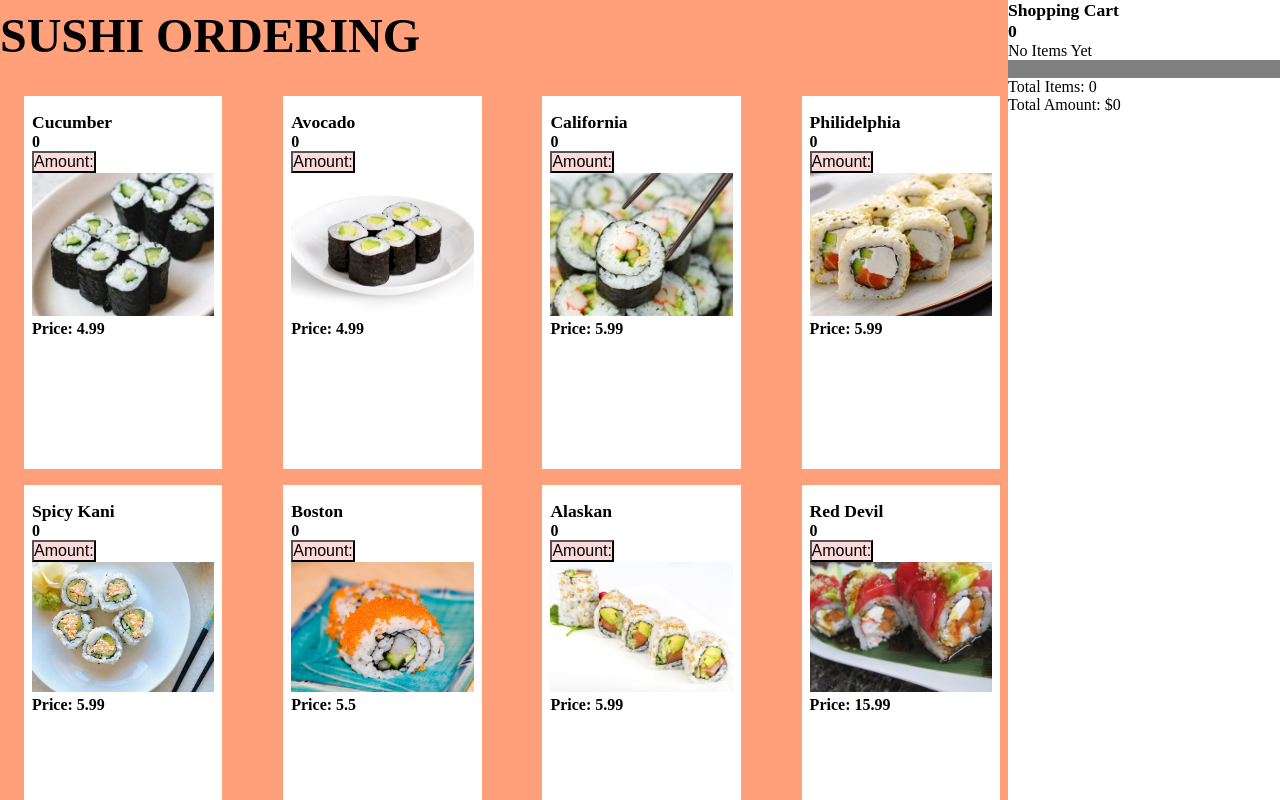
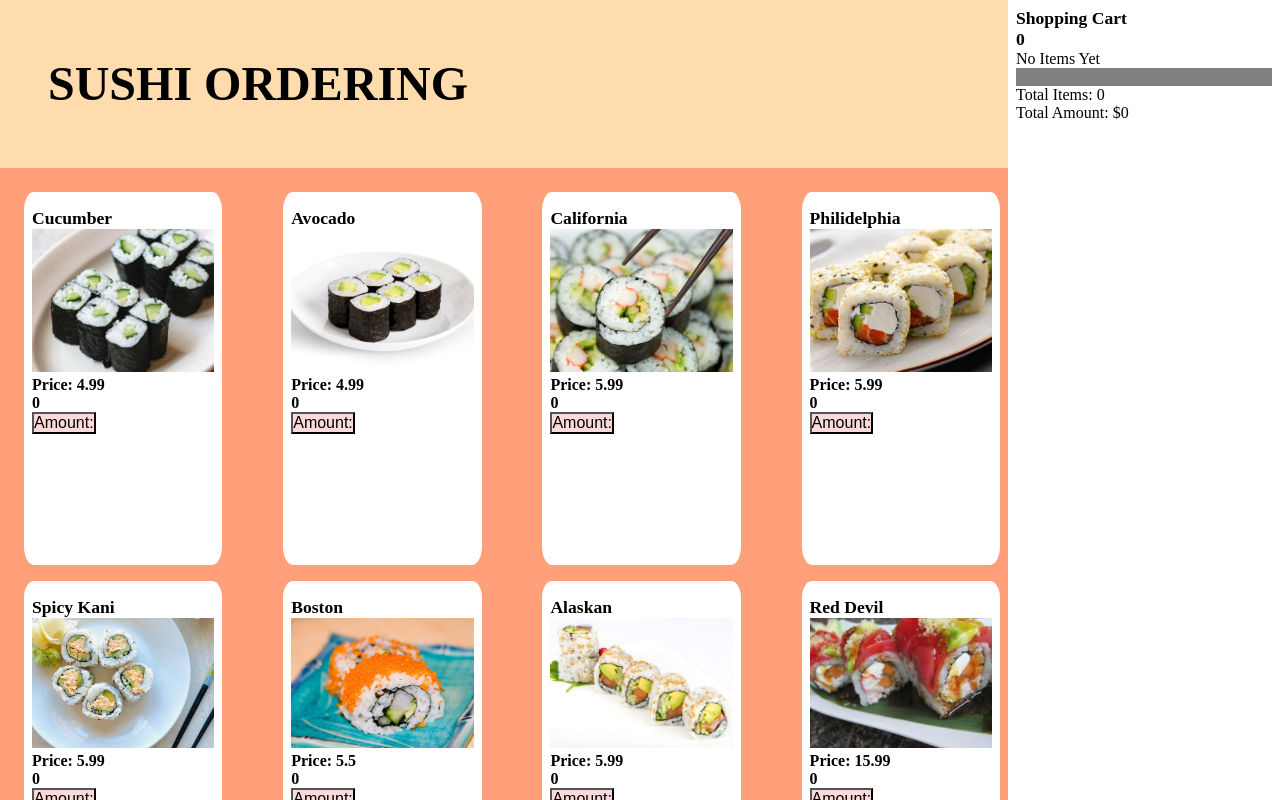
Before and after one commit to staten-island-tech/vue-reactivity-INAFF25252, a Vue app in the folder project1/: page / in a window 1280 px wide. Shown: the top 800 px of the page. Built offline with nearby package versions, Linux system fonts and the light colour scheme.

Commit message:
qwfdq1fqew

```diff
--- a/project1/src/App.vue
+++ b/project1/src/App.vue
@@ -5,9 +5,7 @@ import { RouterLink, RouterView } from 'vue-router'
 
 <template>
   <header>
-    <div class="wrapper">
     <h1>SUSHI ORDERING</h1>
-    </div>
   </header>
 
   <RouterView />
@@ -15,28 +13,17 @@ import { RouterLink, RouterView } from 'vue-router'
 
 <style scoped>
 header {
+  padding: 3rem;
   line-height: 1.5;
   max-height: 100vh;
+  text-align: center;
+  background-color: rgb(255, 220, 174);
 }
-
-.logo {
-  display: block;
-  margin: 0 auto 2rem;
-}
-
 nav {
   width: 100%;
   font-size: 12px;
   text-align: center;
   margin-top: 2rem;
-}
-
-nav a.router-link-exact-active {
-  color: var(--color-text);
-}
-
-nav a.router-link-exact-active:hover {
-  background-color: transparent;
 }
 
 nav a {
@@ -59,12 +46,6 @@ nav a:first-of-type {
   .logo {
     margin: 0 2rem 0 0;
   }
-
-  header .wrapper {
-    flex-wrap: wrap;
-    text-align: center;
-  }
-
 }
 h1{
   font-size:3rem;
--- a/project1/src/components/CartComp.vue
+++ b/project1/src/components/CartComp.vue
@@ -40,6 +40,7 @@ function findTotal(array, size){
     width:17rem;
     height: 100%;
     background-color: white;
+    padding:.5rem;
 }
 
 .space{
--- a/project1/src/components/IngredientsSushi.vue
+++ b/project1/src/components/IngredientsSushi.vue
@@ -1,10 +1,10 @@
 <template>
     <div class="card">
         <h2>{{ Destination.name}}</h2>
-        <h3>{{ clicked }}</h3>
-        <button @click="addCart(Destination)" >Amount: {{ store.clicked }}</button>
         <img :src="Destination.img" alt="">
          <h3>Price: {{ Destination.price }}</h3>
+         <h3>{{ clicked }}</h3>
+         <button @click="addCart(Destination)" >Amount: {{ store.clicked }}</button>
     </div>
 </template>
 
@@ -41,6 +41,7 @@ img{
     padding-right: .5rem;
     padding-left: .5rem;
     background-color: white;
+    border-radius:5%;
 }
 
 button{
--- a/project1/src/router/index.js
+++ b/project1/src/router/index.js
@@ -8,14 +8,6 @@ const router = createRouter({
       path: '/',
       name: 'home',
       component: HomeView
-    },
-    {
-      path: '/about',
-      name: 'about',
-      // route level code-splitting
-      // this generates a separate chunk (About.[hash].js) for this route
-      // which is lazy-loaded when the route is visited.
-      component: () => import('../views/AboutView.vue')
     }
   ]
 })
```
